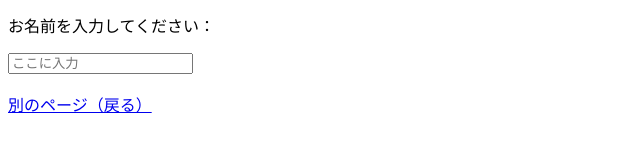
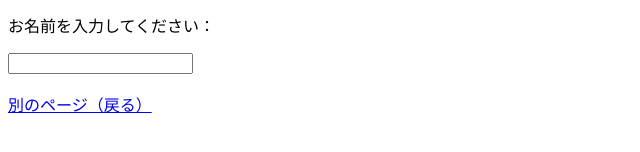
Before and after one commit to Ryusei-Naito/testhtmltest, a plain HTML site: page subpage.html in a window 1280 px wide. Shown: the part 204-356 px from the top of the page, 0-640 px from the left. Drawn offline with Linux system fonts and the light colour scheme.

Commit message:
Update subpage.html

```diff
--- a/subpage.html
+++ b/subpage.html
@@ -15,7 +15,7 @@
 
     <!-- 入力ボックスの追加 -->
     <p>お名前を入力してください：</p>
-    <input type="text" name="username" placeholder="ここに入力">
+    <input>
 
     <br><br>
 
```
